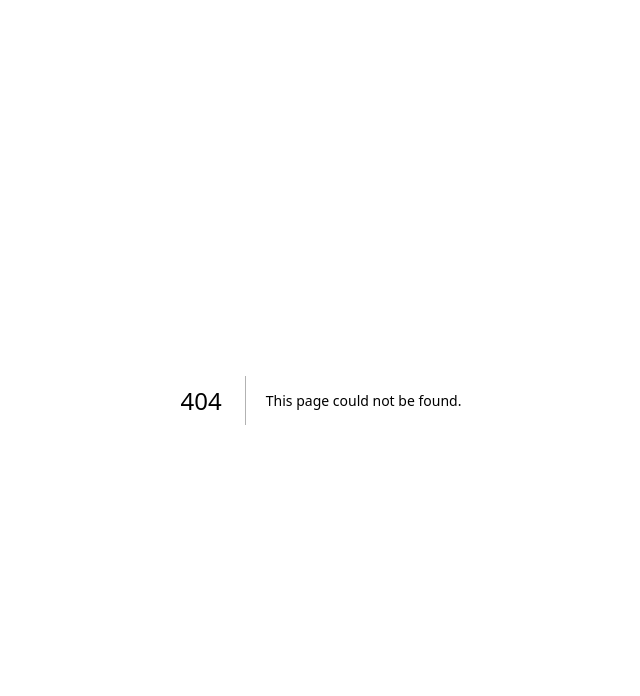
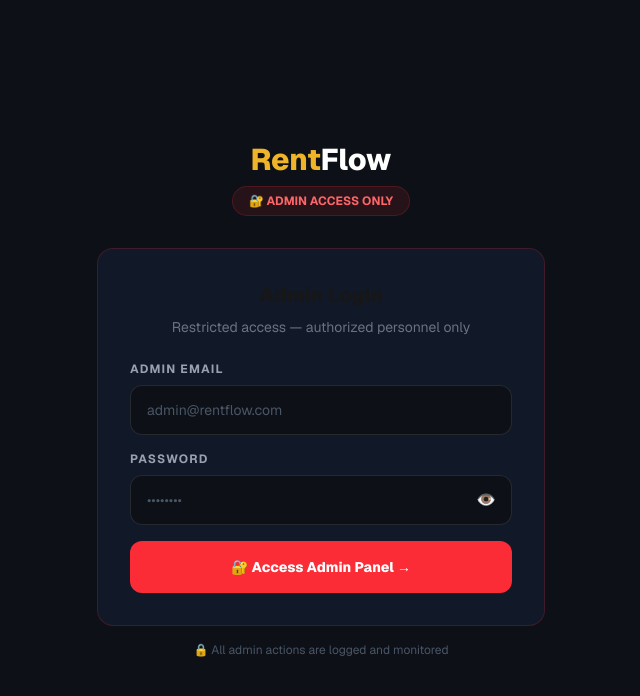
Before and after one commit to bundoxb-art/rentflow, a Next.js app: page /admin/login in a window 1280 px wide. Before the commit this address had no page. Shown: the top 696 px of the page, without its empty margins (319-959 px from the left). Built offline with nearby package versions, Linux system fonts and the light colour scheme.

Commit message:
Strengthen security - RLS, admin login, admin-only delete

```diff
--- /dev/null
+++ b/src/app/admin/login/page.js
@@ -0,0 +1,226 @@
+"use client";
+import { useState } from "react";
+import { supabase } from "@/lib/supabase";
+
+const ADMIN_EMAIL = "bundoxb@gmail.com";
+
+export default function AdminLogin() {
+  const [form, setForm] = useState({ email: "", password: "" });
+  const [otp, setOtp] = useState(["","","","","","",""]);
+  const [step, setStep] = useState(1);
+  const [loading, setLoading] = useState(false);
+  const [error, setError] = useState("");
+  const [showPassword, setShowPassword] = useState(false);
+
+  const handleOtpChange = (index, value) => {
+    if (!/^\d*$/.test(value)) return;
+    if (value.length > 1) {
+      const digits = value.replace(/\D/g, '').slice(0, 7);
+      const newOtp = Array(7).fill('');
+      digits.split('').forEach((d, i) => { newOtp[i] = d; });
+      setOtp(newOtp);
+      document.getElementById(`admin-otp-${Math.min(digits.length, 6)}`)?.focus();
+      return;
+    }
+    const newOtp = [...otp];
+    newOtp[index] = value;
+    setOtp(newOtp);
+    if (value && index < 6) document.getElementById(`admin-otp-${index + 1}`)?.focus();
+  };
+
+  const handleOtpKeyDown = (index, e) => {
+    if (e.key === "Backspace" && !otp[index] && index > 0) {
+      document.getElementById(`admin-otp-${index - 1}`)?.focus();
+    }
+  };
+
+  const login = async () => {
+    setLoading(true);
+    setError("");
+
+    // Check admin email
+    if (form.email !== ADMIN_EMAIL) {
+      setError("Access denied. Admin only.");
+      setLoading(false);
+      return;
+    }
+
+    // Verify password
+    const { data, error } = await supabase.auth.signInWithPassword({
+      email: form.email,
+      password: form.password,
+    });
+
+    if (error) { setError(error.message); setLoading(false); return; }
+
+    if (data?.session) {
+      // Sign out and require OTP
+      await supabase.auth.signOut();
+
+      // Send OTP
+      await supabase.auth.signInWithOtp({
+        email: form.email,
+        options: { shouldCreateUser: false }
+      });
+
+      localStorage.setItem('admin_verify_email', form.email);
+      localStorage.setItem('admin_verify_password', form.password);
+      setStep(2);
+    }
+    setLoading(false);
+  };
+
+  const verifyOtp = async () => {
+    const otpCode = otp.join("").slice(0, 6);
+    if (otpCode.length < 6) { setError("Enter complete code"); return; }
+
+    setLoading(true);
+    setError("");
+
+    const email = localStorage.getItem('admin_verify_email');
+    const password = localStorage.getItem('admin_verify_password');
+
+    // Try OTP verification
+    const types = ['email', 'magiclink'];
+    let verified = false;
+
+    for (const type of types) {
+      const { data, error } = await supabase.auth.verifyOtp({
+        email, token: otpCode, type
+      });
+      if (!error && data?.session) { verified = true; break; }
+    }
+
+    // Fallback to password
+    if (!verified) {
+      const { data } = await supabase.auth.signInWithPassword({ email, password });
+      if (data?.session) verified = true;
+    }
+
+    if (!verified) {
+      setError("Invalid code. Please try again.");
+      setLoading(false);
+      return;
+    }
+
+    // Verify it's actually admin
+    const { data: { user } } = await supabase.auth.getUser();
+    if (user?.email !== ADMIN_EMAIL) {
+      await supabase.auth.signOut();
+      setError("Access denied.");
+      setLoading(false);
+      return;
+    }
+
+    localStorage.removeItem('admin_verify_email');
+    localStorage.removeItem('admin_verify_password');
+    window.location.href = '/admin';
+  };
+
+  return (
+    <div className="min-h-screen bg-[#0d1117] flex items-center justify-center px-4 font-sans">
+      <div className="w-full max-w-md">
+
+        {/* Logo */}
+        <div className="text-center mb-8">
+          <div className="text-3xl font-extrabold text-[#f0b429]">
+            Rent<span className="text-white">Flow</span>
+          </div>
+          <div className="inline-block bg-red-500/10 border border-red-500/20 text-red-400 text-xs font-bold px-4 py-1.5 rounded-full mt-2">
+            🔐 ADMIN ACCESS ONLY
+          </div>
+        </div>
+
+        <div className="bg-[#111827] border border-red-500/20 rounded-2xl p-8">
+
+          {step === 1 && (
+            <>
+              <h1 className="text-xl font-extrabold mb-2 text-center">Admin Login</h1>
+              <p className="text-gray-500 text-sm text-center mb-6">
+                Restricted access — authorized personnel only
+              </p>
+
+              <div className="space-y-4">
+                <div>
+                  <label className="text-xs text-gray-400 font-bold uppercase tracking-widest block mb-2">Admin Email</label>
+                  <input type="email" value={form.email}
+                    onChange={e => setForm(p => ({ ...p, email: e.target.value }))}
+                    placeholder="admin@rentflow.com"
+                    className="w-full bg-[#0d1117] border border-white/10 rounded-xl px-4 py-3.5 text-white text-sm placeholder-gray-600 focus:outline-none focus:border-red-400 transition" />
+                </div>
+
+                <div>
+                  <label className="text-xs text-gray-400 font-bold uppercase tracking-widest block mb-2">Password</label>
+                  <div className="relative">
+                    <input type={showPassword ? "text" : "password"}
+                      value={form.password}
+                      onChange={e => setForm(p => ({ ...p, password: e.target.value }))}
+                      placeholder="••••••••"
+                      className="w-full bg-[#0d1117] border border-white/10 rounded-xl px-4 py-3.5 pr-12 text-white text-sm placeholder-gray-600 focus:outline-none focus:border-red-400 transition" />
+                    <button type="button" onClick={() => setShowPassword(!showPassword)}
+                      className="absolute right-4 top-1/2 -translate-y-1/2 text-gray-500 hover:text-gray-300 transition">
+                      {showPassword ? "🙈" : "👁️"}
+                    </button>
+                  </div>
+                </div>
+
+                {error && (
+                  <div className="bg-red-400/10 text-red-400 border border-red-400/20 rounded-xl p-3 text-sm font-bold">
+                    {error}
+                  </div>
+                )}
+
+                <button onClick={login} disabled={loading}
+                  className="w-full bg-red-500 text-white font-extrabold py-4 rounded-xl text-sm hover:opacity-90 transition disabled:opacity-70 flex items-center justify-center gap-2">
+                  {loading ? "Verifying..." : "🔐 Access Admin Panel →"}
+                </button>
+              </div>
+            </>
+          )}
+
+          {step === 2 && (
+            <div className="text-center">
+              <div className="text-5xl mb-4">📧</div>
+              <h1 className="text-xl font-extrabold mb-2">Admin Verification</h1>
+              <p className="text-gray-400 text-sm mb-6">
+                Enter the code sent to your admin email
+              </p>
+
+              <div className="flex gap-1.5 justify-center mb-6">
+                {otp.map((digit, i) => (
+                  <input key={i} id={`admin-otp-${i}`}
+                    type="text" inputMode="numeric" maxLength={1}
+                    value={digit}
+                    onChange={e => handleOtpChange(i, e.target.value)}
+                    onKeyDown={e => handleOtpKeyDown(i, e)}
+                    className={`w-9 h-12 sm:w-11 sm:h-14 text-center text-lg font-extrabold rounded-xl border-2 bg-[#0d1117] text-white transition-all outline-none
+                      ${digit ? "border-red-400" : "border-white/10"} focus:border-red-400`}
+                  />
+                ))}
+              </div>
+
+              {error && (
+                <div className="bg-red-400/10 text-red-400 border border-red-400/20 rounded-xl p-3 text-sm font-bold mb-4">
+                  {error}
+                </div>
+              )}
+
+              <button onClick={verifyOtp}
+                disabled={loading || otp.join("").replace(/\s/g,'').length < 6}
+                className="w-full bg-red-500 text-white font-extrabold py-4 rounded-xl text-sm hover:opacity-90 transition disabled:opacity-50 mb-4">
+                {loading ? "Verifying..." : "Verify & Enter Admin Panel →"}
+              </button>
+
+              <button onClick={() => { setStep(1); setOtp(["","","","","","",""]); setError(""); }}
+                className="text-gray-500 text-sm hover:text-white transition">← Back</button>
+            </div>
+          )}
+        </div>
+
+        <p className="text-center text-gray-600 text-xs mt-4">
+          🔒 All admin actions are logged and monitored
+        </p>
+      </div>
+    </div>
+  );
+}
--- a/src/app/admin/page.js
+++ b/src/app/admin/page.js
@@ -76,8 +76,12 @@ export default function AdminPanel() {
 
   const checkAdmin = async () => {
     const { data: { user } } = await supabase.auth.getUser();
-    if (!user || user.email !== ADMIN_EMAIL) {
-      router.push('/dashboard');
+    if (!user) {
+      window.location.href = '/admin/login';
+      return;
+    }
+    if (user.email !== ADMIN_EMAIL) {
+      window.location.href = '/dashboard';
       return;
     }
     setUser(user);
--- a/src/app/dashboard/settings/page.js
+++ b/src/app/dashboard/settings/page.js
@@ -66,6 +66,20 @@ export default function Settings() {
             ))}
           </div>
 
+          {user?.email === 'bundoxb@gmail.com' && (
+            <div className="bg-[#111827] border border-red-400/20 rounded-2xl p-6 mb-4">
+              <h2 className="font-extrabold text-lg mb-4 text-red-400">🔐 Admin Access</h2>
+              <a href="/admin"
+                className="block w-full bg-red-500/10 text-red-400 border border-red-400/20 font-extrabold py-3 rounded-xl text-sm hover:bg-red-500/20 transition text-center">
+                → Open Admin Panel
+              </a>
+              <a href="/admin/create-landlord"
+                className="block w-full bg-red-500/10 text-red-400 border border-red-400/20 font-extrabold py-3 rounded-xl text-sm hover:bg-red-500/20 transition text-center mt-2">
+                → Create Landlord Account
+              </a>
+            </div>
+          )}
+
           {/* Danger Zone */}
           <div className="bg-[#111827] border border-red-400/20 rounded-2xl p-6">
             <h2 className="font-extrabold text-lg mb-4 text-red-400">⚠️ Account</h2>
```
